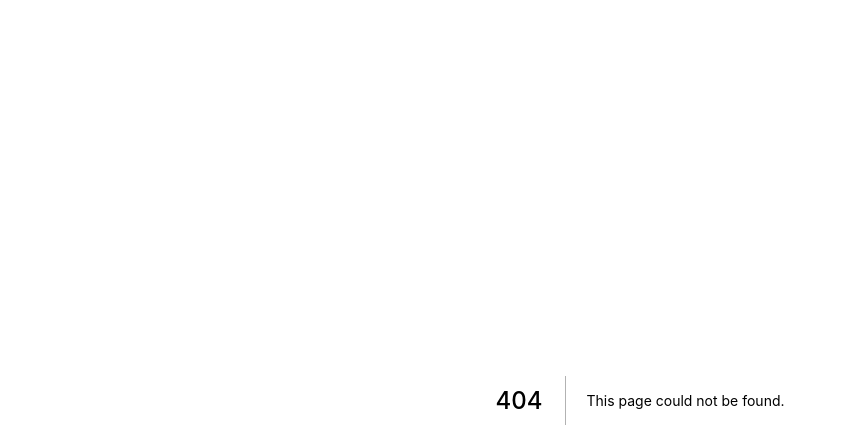
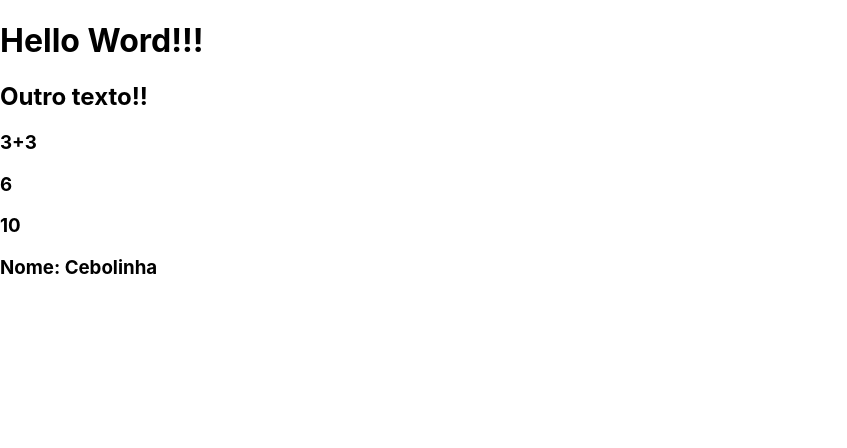
Before and after one commit to Rafael-Bomfim/faculdade_2022_Web, a Next.js app in the folder projeto01/: page /exemplo01 in a window 1280 px wide. Before the commit this address had no page. Shown: the top 448 px of the page, without its empty margins (0-847 px from the left). Built offline with nearby package versions, Linux system fonts and the light colour scheme.

Commit message:
Primeiros exemplos

```diff
--- /dev/null
+++ b/projeto01/pages/clientes/exemplo02.jsx
@@ -0,0 +1,3 @@
+export default function init() {
+    return "Rota Cliente!!!"
+}
--- /dev/null
+++ b/projeto01/pages/exemplo01.jsx
@@ -0,0 +1,17 @@
+export default function init(){
+    const nome = "Cebolinha"
+    return (
+        <div>
+            <h1>Hello Word!!!</h1>
+            <h2>Outro texto!!</h2>
+            <h3>3+3</h3>
+            <h3>{3+3}</h3>
+            <h3>{soma(4,6)}</h3>
+            <h3>Nome: {nome}</h3>
+        </div>
+    )
+}
+
+function soma(a,b){
+    return a+b;
+}
```
Also changed, not shown: projeto01/pages/exemplo03.jsx (added, +15 -0 lines).
